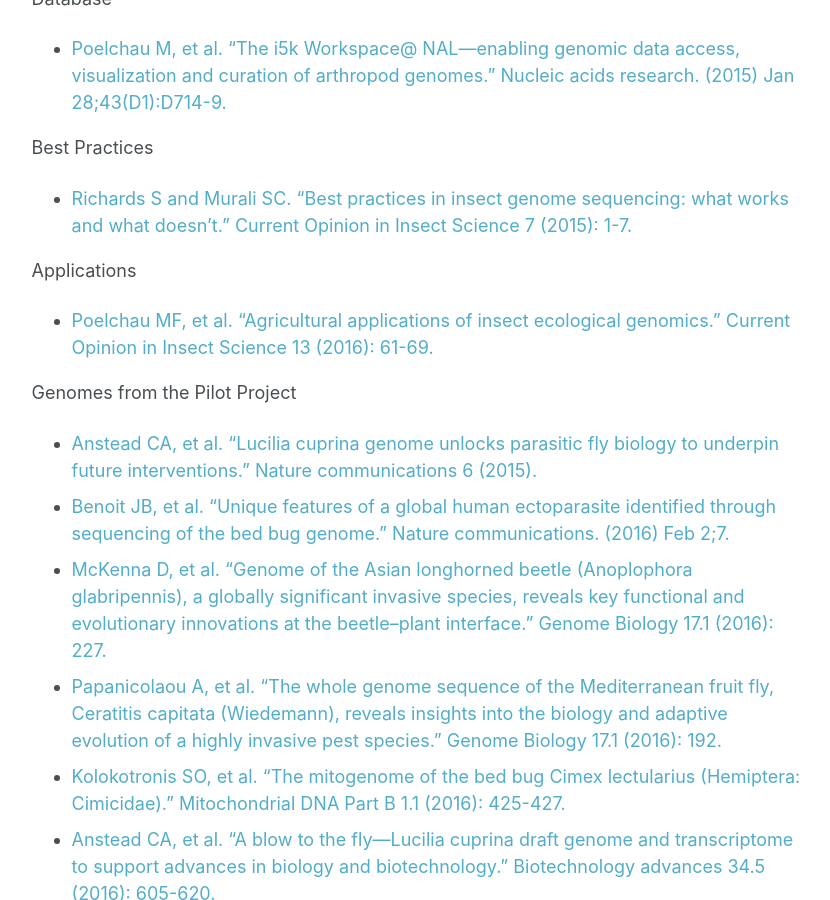
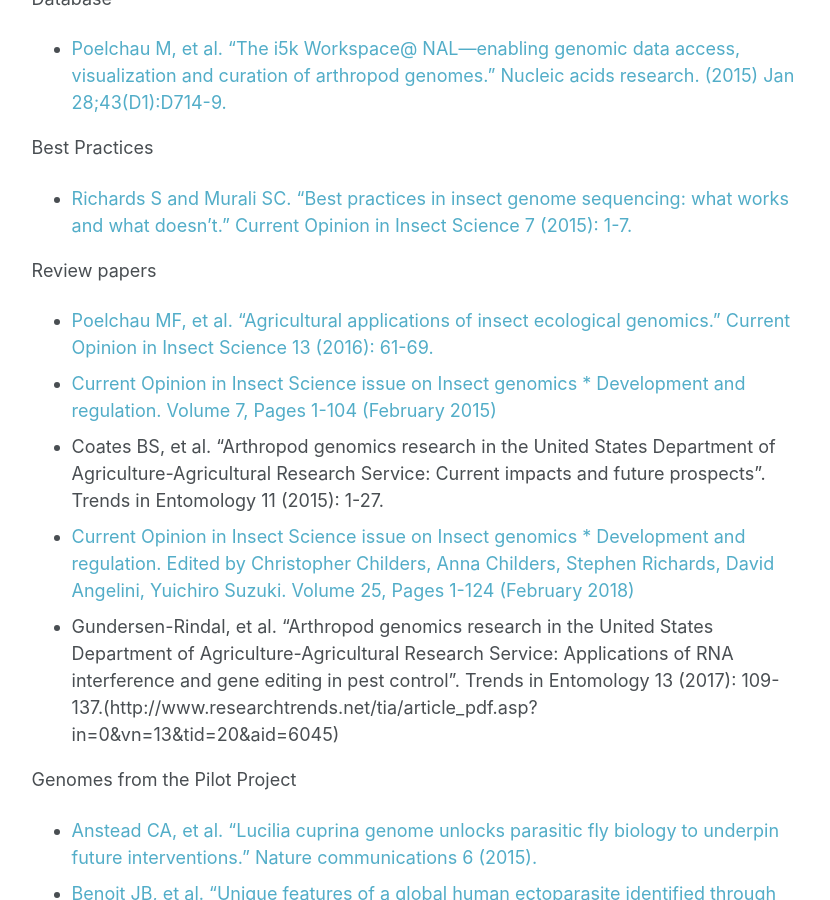
Before and after one commit to i5k/i5k.github.io, a Jekyll site: the page built from _pages/publications.md, in a window 1280 px wide and 900 px high, scrolled down 544 px. Shown: the whole window, without its empty margins (250-1080 px from the left). Built offline with Jekyll 4.4.1, drawn with Linux system fonts in a browser that asks for light colours.

Commit message:
Add Review articles

```diff
--- a/_pages/publications.md
+++ b/_pages/publications.md
@@ -18,8 +18,12 @@
 Best Practices
 - [Richards S and Murali SC. "Best practices in insect genome sequencing: what works and what doesn’t." Current Opinion in Insect Science 7 (2015): 1-7.](http://www.sciencedirect.com/science/article/pii/S2214574515000310)
 
-Applications
+Review papers
 - [Poelchau MF, et al. "Agricultural applications of insect ecological genomics." Current Opinion in Insect Science 13 (2016): 61-69.](http://www.sciencedirect.com/science/article/pii/S2214574515001911)
+- [Current Opinion in Insect Science issue on Insect genomics * Development and regulation. Volume 7, Pages 1-104 (February 2015)](https://www.sciencedirect.com/journal/current-opinion-in-insect-science/vol/7)
+- Coates BS, et al. "Arthropod genomics research in the United States Department of Agriculture-Agricultural Research Service: Current impacts and future prospects". Trends in Entomology 11 (2015): 1-27.
+- [Current Opinion in Insect Science issue on Insect genomics * Development and regulation. Edited by Christopher Childers, Anna Childers, Stephen Richards, David Angelini, Yuichiro Suzuki. Volume 25, Pages 1-124 (February 2018)](https://www.sciencedirect.com/journal/current-opinion-in-insect-science/vol/25/)
+- Gundersen-Rindal, et al. "Arthropod genomics research in the United States Department of Agriculture-Agricultural Research Service: Applications of RNA interference and gene editing in pest control". Trends in Entomology 13 (2017): 109-137.(http://www.researchtrends.net/tia/article_pdf.asp?in=0&vn=13&tid=20&aid=6045)
 
 Genomes from the Pilot Project
 - [Anstead CA, et al. "Lucilia cuprina genome unlocks parasitic fly biology to underpin future interventions." Nature communications 6 (2015).](https://www.nature.com/articles/ncomms8344)
```
